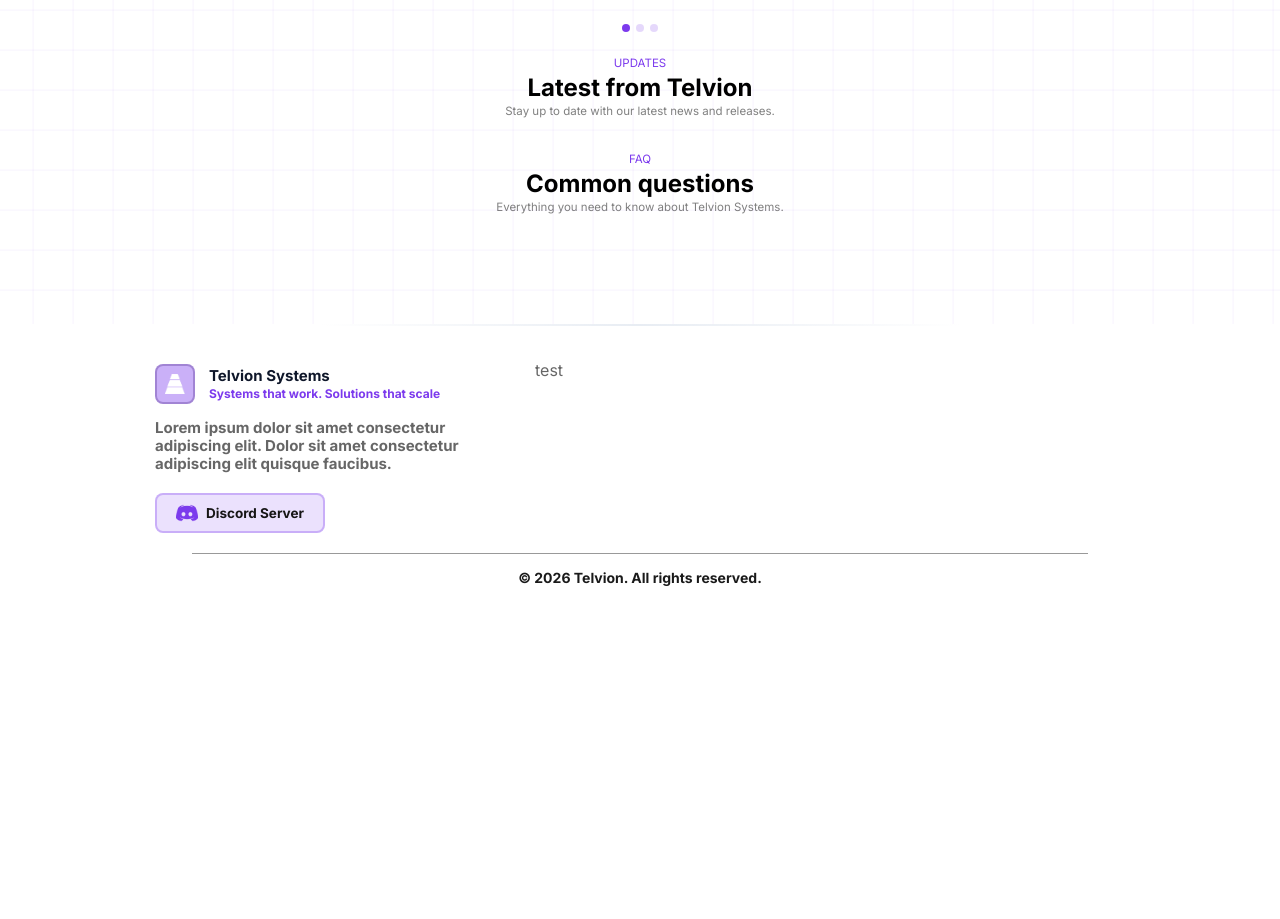
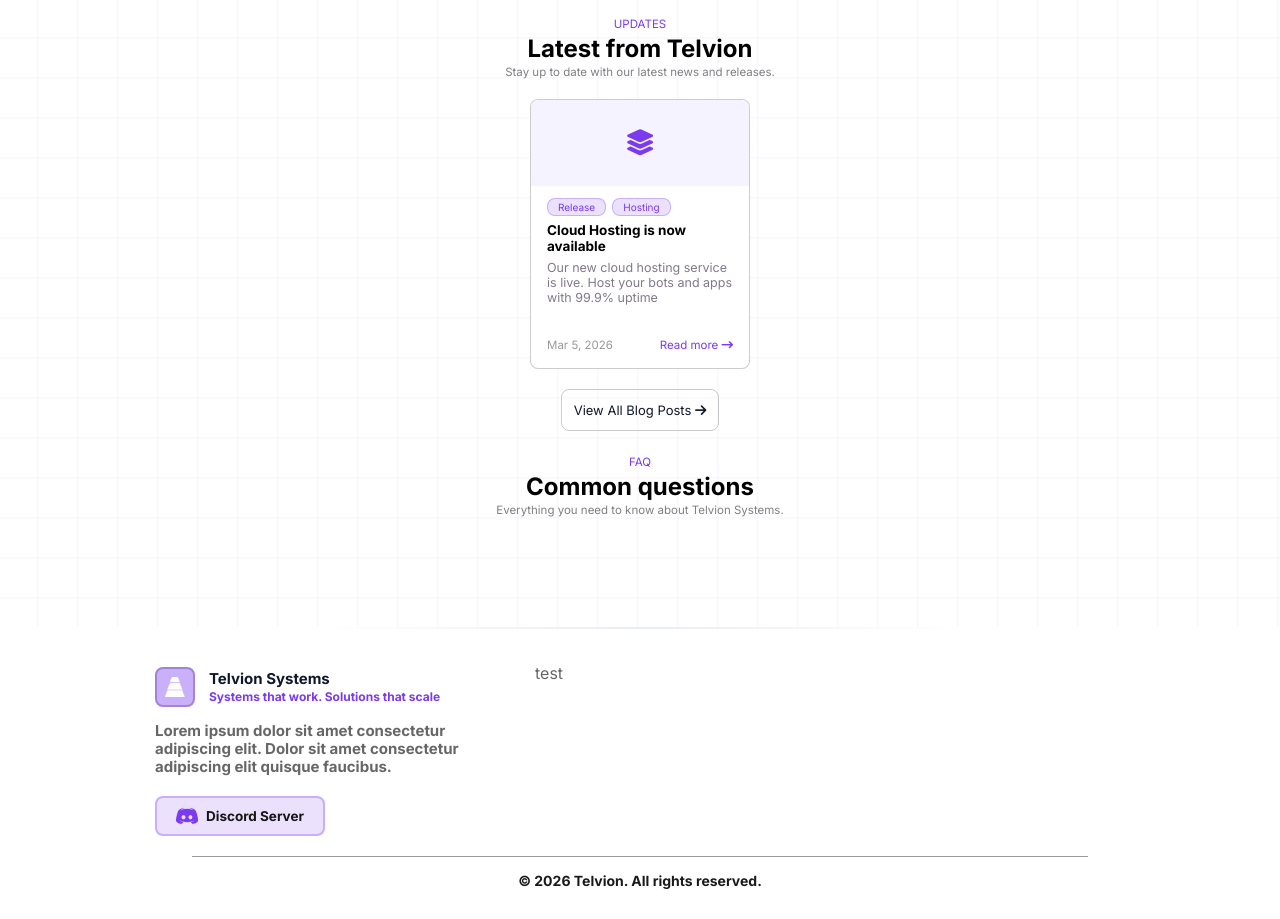
Before and after one commit to hooskyfivem/PortfolioSite, a React (Vite) app in the folder web/: page / in a window 1280 px wide. Shown: the part 1671-2590 px from the top of the page. Before the commit the page ends 2287 px from the top, so only its background shows below. Built offline with nearby package versions, Linux system fonts and the light colour scheme; no server answers; the database is empty.

Commit message:
Home Changes

```diff
--- a/web/src/App.tsx
+++ b/web/src/App.tsx
@@ -3,7 +3,7 @@
 import BackgroundParticles from './BackgroundParticles';
 import Home from './pages/Home';
 import Products from './pages/Products';
-import Forum from './pages/Forum';
+import Hosting from './pages/Hosting';
 import Cart from './pages/Cart';
 import Profile from './pages/Profile';
 import Terms from './pages/Legal/Terms';
@@ -180,8 +180,7 @@
             <nav className={`nav-center ${isMenuOpen ? 'open' : ''}`}>
               <a className={location.pathname === '/' ? 'selected' : ''} onClick={() => { NavigateTo('/'); }}>Home</a>
               <a className={location.pathname === '/products' ? 'selected' : ''} onClick={() => { NavigateTo('/products'); }}>Products</a>
-              <a className={location.pathname === '/forum' ? 'selected' : ''} onClick={() => {{/* navigate('/hosting'); */} triggerLocalNotification('Hosting is coming soon', 'This feature is currently in development. Stay tuned for updates!', undefined, undefined); setIsMenuOpen(false)}}>Hosting</a>
-              <a className={location.pathname === '/forum' ? 'selected' : ''} onClick={() => {{/* navigate('/forum'); */} triggerLocalNotification('Forum is coming soon', 'This feature is currently in development. Stay tuned for updates!', undefined, undefined); setIsMenuOpen(false)}}>Forum</a>
+              <a className={location.pathname === '/hosting' ? 'selected' : ''} onClick={() => {{/* navigate('/hosting'); */} triggerLocalNotification('Hosting is coming soon', 'This feature is currently in development. Stay tuned for updates!', undefined, undefined); setIsMenuOpen(false)}}>Hosting</a>
               {/* <a className={activeTab === 'legal' ? 'selected': ''}>Legal</a> */}
               <div className="dropdown-wrapper" onMouseEnter={() => setIsLegalOpen(true)} onMouseLeave={() => setIsLegalOpen(false)}>
                 <a className={`dropdown-trigger ${['/terms', '/privacy', '/refund'].includes(location.pathname) ? 'selected' : ''}`}>
@@ -230,7 +229,7 @@
           <Routes>
             <Route path="/" element={<Home />} />
             <Route path="/products" element={<Products />} />
-            <Route path="/forum" element={<Forum />} />
+            <Route path="/hosting" element={<Hosting />} />
             <Route path="/terms" element={<Terms />} />
             <Route path="/privacy" element={<Privacy />} />
             <Route path="/refund" element={<Refund />} />
--- a/web/src/pages/Forum.tsx
+++ /dev/null
@@ -1,16 +0,0 @@
-// import React from 'react';
-// import { useState } from 'react';
-
-const Forum = () => {
-    return (
-        <>
-        <title>Forum - Telvion Systems</title>
-        <meta name="description" content="Forum" />
-        <div className="page-container">
-            <h1> Welcome to the forum </h1>
-        </div>
-        </>
-    );
-};
-
-export default Forum
--- a/web/src/pages/Home.tsx
+++ b/web/src/pages/Home.tsx
@@ -55,6 +55,20 @@
     const prev = () => setCurrent(i => Math.max(0, i - 1));
     const next = () => setCurrent(i => Math.min(testimonials.length - max_testimonials, i + 1));
     const visible = testimonials.slice(current, current + max_testimonials);
+
+    const BlogPosts = [
+        {
+            Icon: "fas fa-layer-group",
+            Tags: ["Release", "Hosting"],
+            Title: "Cloud Hosting is now available",
+            Description: "Our new cloud hosting service is live. Host your bots and apps with 99.9% uptime",
+            Date: "Mar 5, 2026",
+            LearnMoreRoute: navigate('/hosting'),
+        },
+    ]
+    const [blogCurrent] = useState(0);
+    const max_blogposts = 4;
+    const blogsVisible = BlogPosts.slice(blogCurrent, blogCurrent + max_blogposts);
 
     return (
         <>
@@ -233,6 +247,47 @@
                     <span className={styles.HeaderTextTwo}>Latest from Telvion</span>
                     <span className={styles.HeaderTextThree}>Stay up to date with our latest news and releases.</span>
                 </div>
+                <div className={styles.BlogPostLayout} key={current}>
+                    {blogsVisible.map((t, i) => (
+                        <div className={styles.Blog} key={i} onClick={() => {t.LearnMoreRoute}}>
+                            <div className={styles.BlogHeader}>
+                                <i className={t.Icon}></i>
+                            </div>
+                            <div className={styles.BlogMain}>
+                                <div className={styles.BlogTags}>
+                                    {t.Tags.map((tag, i) => (
+                                        <span key={i}>{tag}</span>
+                                    ))}
+                                </div>
+                                <span className={styles.BlogTitle}>{t.Title}</span>
+                                <span className={styles.BlogDescription}>{t.Description}</span>
+                                <div className={styles.BlogFooter}>
+                                    <span className={styles.BlogDate}>{t.Date}</span>
+                                    <span className={styles.ReadMore}>Read more <i className="fas fa-arrow-right-long"></i></span>
+                                </div>
+                            </div>
+                        </div>
+                    ))}
+
+
+                    {/* <div className={styles.Blog}>
+                        <div className={styles.BlogHeader}>
+                            <i className="fas fa-layer-group"></i>
+                        </div>
+                        <div className={styles.BlogMain}>
+                            <div className={styles.BlogTags}>
+                                <span>Release</span>
+                            </div>
+                            <span className={styles.BlogTitle}>New dashboard features released</span>
+                            <span className={styles.BlogDescription}>We've added analytics, user management, and more to our web dashboard product</span>
+                            <div className={styles.BlogFooter}>
+                                <span className={styles.BlogDate}>Mar 5, 2026</span>
+                                <span className={styles.ReadMore}>Read more <i className="fas fa-arrow-right-long"></i></span>
+                            </div>
+                        </div>
+                    </div> */}
+                </div>
+                <span className={styles.BlogViewAllButton}>View All Blog Posts <i className="fas fa-arrow-right"></i></span>
             </div>
 
             {/* FAQ */}
--- /dev/null
+++ b/web/src/pages/Hosting.tsx
@@ -0,0 +1,13 @@
+const Hosting = () => {
+    return (
+        <>
+        <title>Hosting - Telvion</title>
+        <meta name="description" content="Hosting" />
+        <div className="page-container">
+            <h1> Welcome to hosting </h1>
+        </div>
+        </>
+    )
+}
+
+export default Hosting
--- a/web/src/styles/Home.module.css
+++ b/web/src/styles/Home.module.css
@@ -264,7 +264,7 @@
     display: flex;
     align-items: center;
     gap: 12px;
-    width: 70%;
+    width: 100%;
     overflow: hidden;
 }
 
@@ -539,6 +539,116 @@
 }
 
 /* Latest Updates */
+.BlogPostLayout {
+    width: 70%;
+    min-height: 100%;
+    display: flex;
+    flex-wrap: wrap;
+    gap: 20px;
+    justify-content: center;
+}
+
+.Blog {
+    width: 220px;
+    min-height: 270px;
+    display: flex;
+    flex-direction: column;
+    text-align: left;
+    cursor: pointer;
+    background: #fff;
+    border: 1.5px solid rgba(0, 0, 0, 0.2);
+    border-radius: 8px;
+    overflow: hidden;
+    transition: border-color 0.2s ease, transform 0.2s ease;
+}
+
+.Blog:hover {
+    border-color: rgba(124, 58, 237, 0.4);
+    transform: translateY(-4px);
+}
+
+.BlogHeader {
+    padding: 30px;
+    background: #F5F3FF;
+    display: flex;
+    justify-content: center;
+}
+
+.BlogHeader i {
+    color: #7c3aed;
+    font-size: 26px;
+}
+
+.BlogMain {
+    width: 100%;
+    flex: 1;
+    display: flex;
+    flex-direction: column;
+    padding: 12px 16px 16px 16px;
+    gap: 6px;
+}
+
+.BlogTags {
+    display: flex;
+    flex-wrap: wrap;
+    gap: 6px;
+}
+
+.BlogTags span {
+    padding: 2px 10px;
+    width: fit-content;
+    font-size: 10px;
+    background: rgba(124, 58, 237, 0.15);
+    border: 1.5px solid rgba(124, 58, 237, 0.3);
+    border-radius: 8px;
+    color: #7c3aed;
+}
+
+.BlogTitle {
+    font-size: 13.5px;
+    font-weight: bold;
+    color: #000;
+}
+
+.BlogDescription {
+    font-size: 12.5px;
+    flex-wrap: wrap;
+    color: #81798B;
+    font-weight: 500;
+}
+
+.BlogFooter {
+    display: flex;
+    justify-content: space-between;
+    margin-top: auto;
+}
+
+.BlogDate {
+    font-size: 11.5px;
+    color: rgba(0, 0, 0, 0.4);
+}
+
+.ReadMore {
+    font-size: 11.5px;
+    color: #7c3aed;
+}
+
+.BlogViewAllButton {
+    min-width: auto;
+    min-height: auto;
+    margin-top: 10px;
+    font-size: 13px;
+    border: 1.5px solid rgba(0, 0, 0, 0.2);
+    color: var(--product-features-button-color);
+    border-radius: 8px;
+    padding: 12px;
+    cursor: pointer;
+    font-weight: 500;
+}
+
+.BlogViewAllButton:hover {
+    background: var(--product-features-button-hover);
+}
 
 /* FAQ */
 
```
